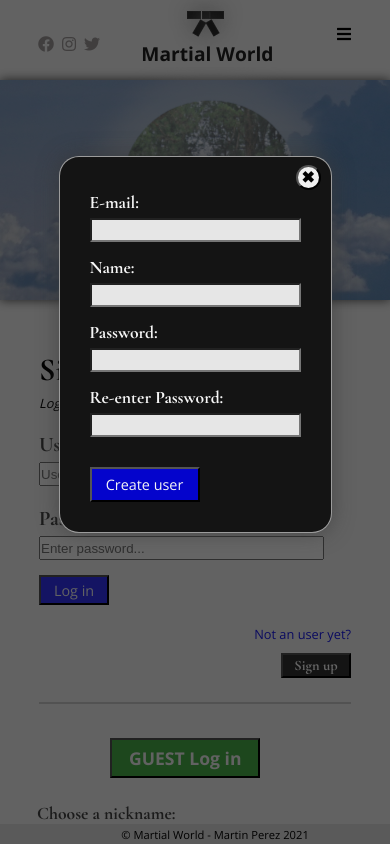
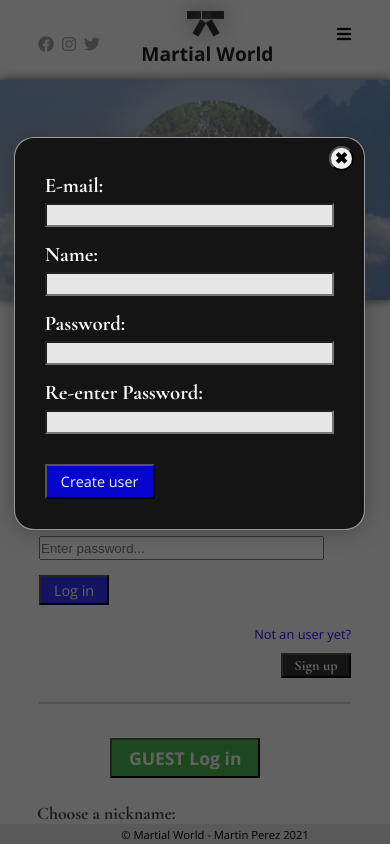
Before and after one commit to A-M-Perez/Martial-World-Blog, a React (Create React App) app: page /Login in a window 390 px wide. Both pictures are taken after a click on the button "Sign up". Shown: the top 844 px of the page. Built offline with nearby package versions, Linux system fonts and the light colour scheme; what google-maps-react, react-geocode would draw is missing.

Commit message:
Added responsive design to Sign Up modal

```diff
--- a/src/styles/pages/login/SignUp.css
+++ b/src/styles/pages/login/SignUp.css
@@ -15,11 +15,11 @@
     #user-creation-form {
         position: fixed;
         z-index: 60;
-        width: 20%;
-        margin-left: 40%;
-        margin-right: 40%;
+        width: 30%;
+        margin-left: 35%;
+        margin-right: 35%;
         height: auto;
-        margin-top: 8%;
+        margin-top: 13%;
         margin-bottom: 30%;
         background-color: rgb(20,20,20);
         border-radius: 20px;
@@ -95,50 +95,52 @@
 }
 
 
-/* RESPONSIVE DESIGN FOR SCREENS BELOW 1300px */
-@media screen and (max-width: 1300px) {
-    #user-creation-form {
-        width: 30%;
-        margin-top: 13%;
-        margin-left: 35%;
-        margin-right: 35%;
-    }
-}
-
-/* RESPONSIVE DESIGN FOR SCREENS BELOW 900px */
-@media screen and (max-width: 900px) {
+/* RESPONSIVE DESIGN  */
+@media screen and (max-width: 1024px) {
     #user-creation-form {
         width: 40%;
-        margin-top: 20%;
+        margin-top: 15%;
         margin-left: 30%;
         margin-right: 30%;
     }
 }
 
-/* RESPONSIVE DESIGN FOR SCREENS BELOW 570px */
-@media screen and (max-width: 570px) {
+@media screen and (max-width: 960px) {
     #user-creation-form {
-        width: 50%;
-        margin-top: 30%;
-        margin-left: 25%;
-        margin-right: 25%;
-    }
-
-    #user-creation-form label {
-        font-size: 1.2em;
+        margin-top: 20%;
     }
 }
 
-/* RESPONSIVE DESIGN FOR SCREENS BELOW 425px */
-@media screen and (max-width: 425px) {
+@media screen and (max-width: 540px) {
     #user-creation-form {
+        margin-top: 30%;
         width: 70%;
-        margin-top: 40%;
         margin-left: 15%;
         margin-right: 15%;
     }
+}
 
-    #user-creation-form label {
-        font-size: 1.1em;
+@media screen and (max-width: 480px) {
+    #user-creation-form {
+        margin-top: 35%;
+        width: 80%;
+        margin-left: 10%;
+        margin-right: 10%;
     }
 }
+
+@media screen and (max-width: 414px) {
+    #user-creation-form {
+        width: 90%;
+        margin-left: 3.5%;
+        margin-right: 5%;
+    }
+}
+
+@media screen and (max-width: 280px) {
+    #user-creation-form {
+        width: 95%;
+        margin-left: 0;
+        margin-right: 0;
+    }
+}
```
